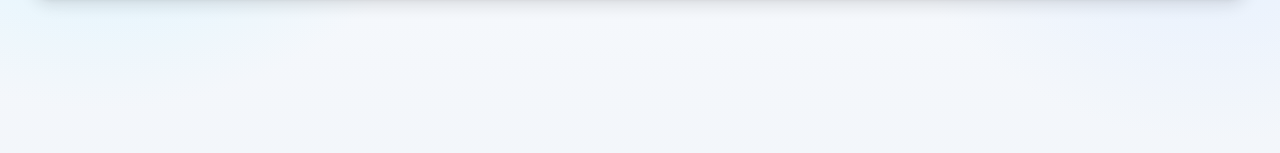
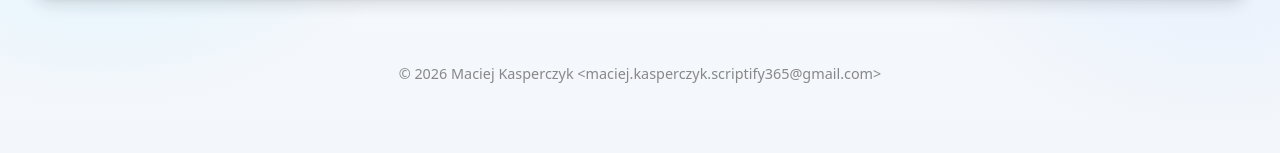
Before and after one commit to MaciejKasperczyk-ux/football-training-app, a Next.js app: page / in a window 1280 px wide. Shown: the part 223-376 px from the top of the page. Built offline with nearby package versions, Linux system fonts and the light colour scheme; no server answers.

Commit message:
feat: popraw polskie znaki w UI, dodaj stopkę z autorem

```diff
--- a/src/app/layout.tsx
+++ b/src/app/layout.tsx
@@ -10,6 +10,11 @@ import { SpeedInsights } from "@vercel/speed-insights/next";
 export const metadata: Metadata = {
   title: "Trening indywidualny piłki nożnej",
   description: "Baza zawodników, cele i treningi",
+
+  // ---
+  // Stopka aplikacji
+  // Autor: maciej.kasperczyk.scriptify365@gmail.com
+  // ---
 };
 
 export default async function RootLayout({ children }: { children: React.ReactNode }) {
@@ -41,10 +46,10 @@ export default async function RootLayout({ children }: { children: React.ReactNo
                     {role === "player" ? (
                       <>
                         <Link className="rounded-xl px-3 py-2 text-slate-700 hover:bg-slate-100 hover:text-slate-900" href={playerId ? `/players/${playerId}` : "/"}>
-                          Moj profil
+                          Mój profil
                         </Link>
                         <Link className="rounded-xl px-3 py-2 text-slate-700 hover:bg-slate-100 hover:text-slate-900" href="/change-password">
-                          Haslo
+                          Hasło
                         </Link>
                       </>
                     ) : (
@@ -56,7 +61,7 @@ export default async function RootLayout({ children }: { children: React.ReactNo
                           Treningi
                         </Link>
                         <Link className="rounded-xl px-3 py-2 text-slate-700 hover:bg-slate-100 hover:text-slate-900" href="/skills">
-                          Umiejetnosci
+                          Umiejętności
                         </Link>
                         <Link className="rounded-xl px-3 py-2 text-slate-700 hover:bg-slate-100 hover:text-slate-900" href="/charts">
                           Wykresy
@@ -84,6 +89,9 @@ export default async function RootLayout({ children }: { children: React.ReactNo
 
           <main className="app-shell pb-24 md:pb-8">{children}</main>
           {session ? <MobileBottomNav role={role} /> : null}
+          <footer style={{textAlign: 'center', fontSize: '0.9em', color: '#888', marginTop: 32}}>
+            © {new Date().getFullYear()} Maciej Kasperczyk &lt;maciej.kasperczyk.scriptify365@gmail.com&gt;
+          </footer>
         </Providers>
         <SpeedInsights />
       </body>
--- a/src/components/players/DeletePlayerButton.tsx
+++ b/src/components/players/DeletePlayerButton.tsx
@@ -17,7 +17,7 @@ export default function DeletePlayerButton({ playerId }: { playerId: string }) {
     setLoading(false);
 
     if (!res.ok) {
-      alert("Nie udało się usunąć zawodnika");
+         alert("Nie udało się usunąć zawodnika");
       return;
     }
 
```
